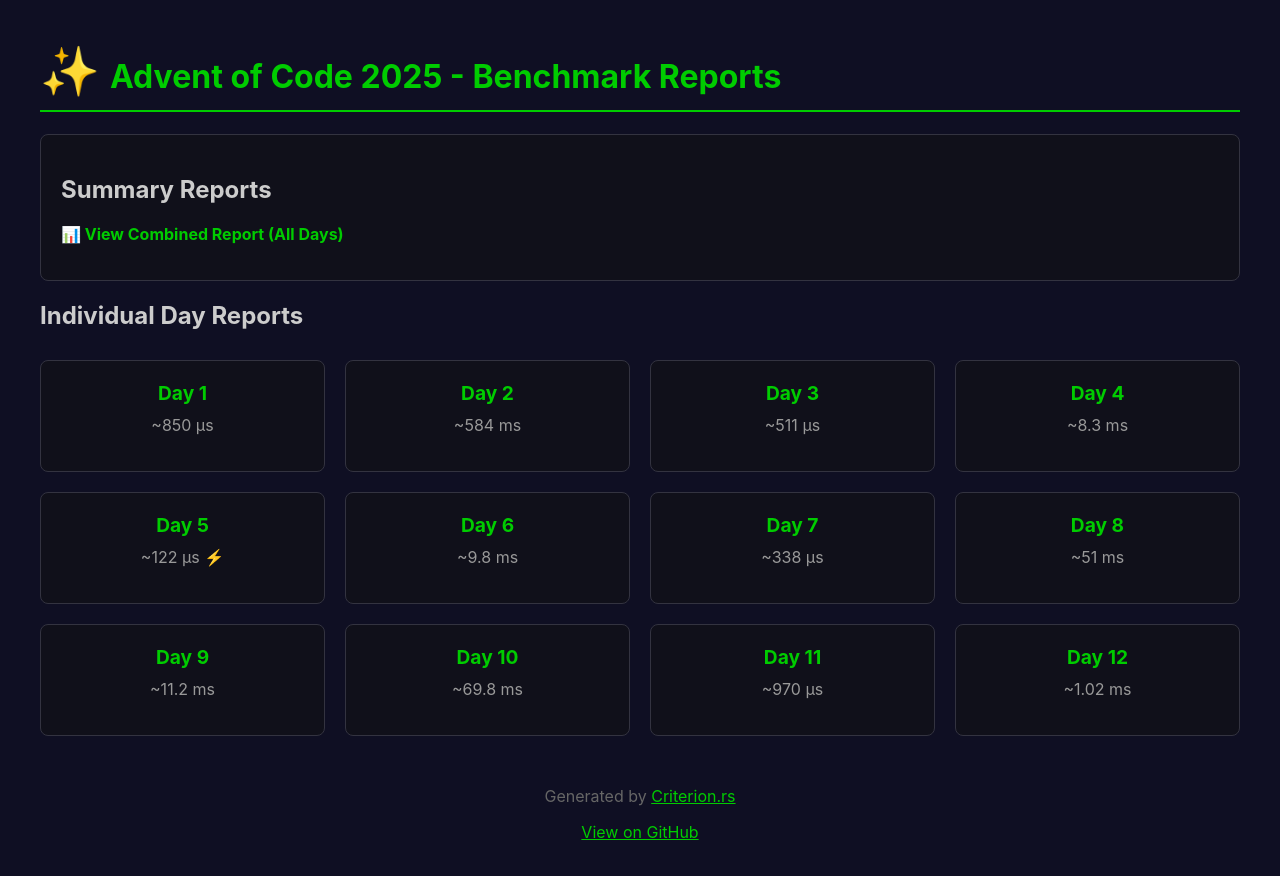
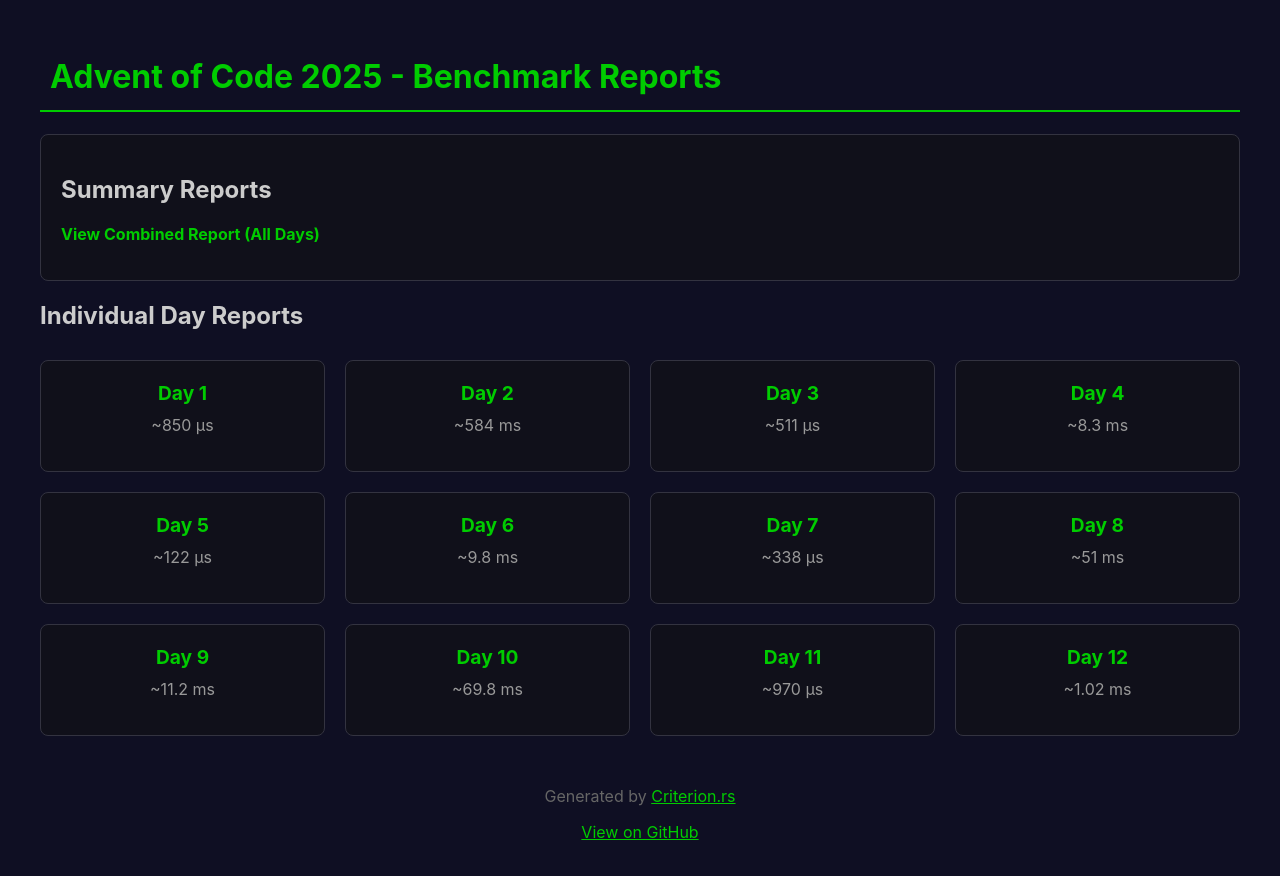
Before and after one commit to tinotenda-alfaneti/adventofcode2025, a plain HTML site: page docs/index.html in a window 1280 px wide. Drawn offline with Linux system fonts and the light colour scheme.

Commit message:
Fix output messages and update index.html formatting for benchmark reports

```diff
--- a/docs/index.html
+++ b/docs/index.html
@@ -69,11 +69,11 @@
     </style>
 </head>
 <body>
-    <h1><span class="star">✨</span>Advent of Code 2025 - Benchmark Reports</h1>
+    <h1><span class="star"></span>Advent of Code 2025 - Benchmark Reports</h1>
 
     <div class="summary">
         <h2>Summary Reports</h2>
-        <p><a href="criterion/report/index.html">📊 View Combined Report (All Days)</a></p>
+        <p><a href="criterion/report/index.html">View Combined Report (All Days)</a></p>
     </div>
 
     <h2>Individual Day Reports</h2>
@@ -96,7 +96,7 @@
         </div>
         <div class="card">
             <a href="criterion/day_05/report/index.html">Day 5</a>
-            <p style="color: #999; margin-top: 10px;">~122 µs ⚡</p>
+            <p style="color: #999; margin-top: 10px;">~122 µs</p>
         </div>
         <div class="card">
             <a href="criterion/day_06/report/index.html">Day 6</a>
```
Also changed, not shown: 1 other file.
